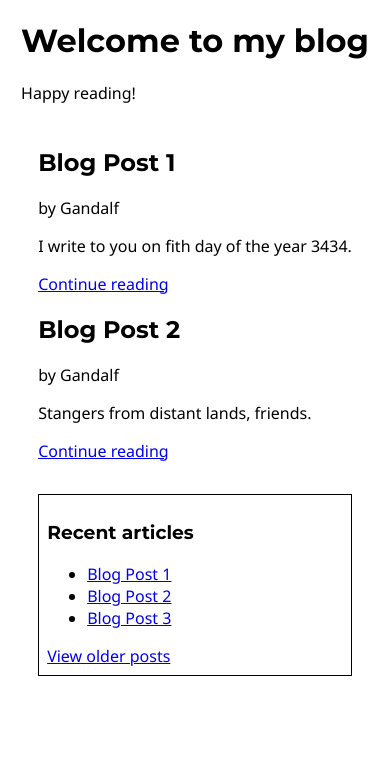
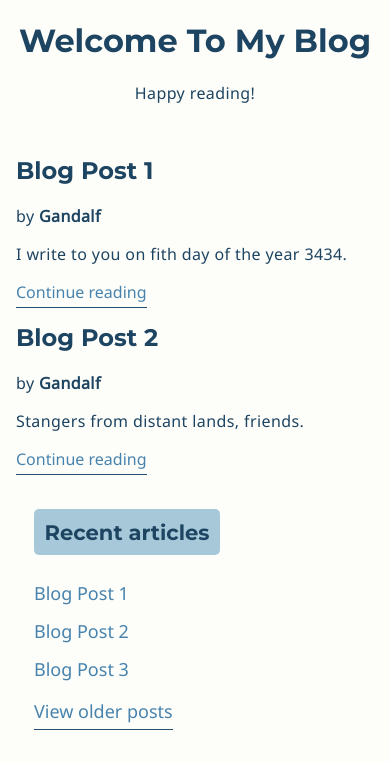
Before and after one commit to MauritzLM/blog-api-view, a React (Create React App) app: page / in a window 390 px wide. Shown: the top 762 px of the page. Built offline with nearby package versions, Linux system fonts and the light colour scheme; no server answers.

Commit message:
updated layouts for desktop and mobile

```diff
--- a/src/App.css
+++ b/src/App.css
@@ -10,13 +10,10 @@ html {
 body {
   font-size: 1.6rem;
   margin: 0;
+  background-color: #fdfdfa;
+  color: #1d4461;
 }
 
-#root {
-  display: flex;
-  flex-direction: column;
-  align-items: center;
-}
 
 /* Typography */
 h1,
@@ -26,19 +23,108 @@ h4 {
   font-family: 'Montserrat', sans-serif;
 }
 
+h1 {
+  text-transform: capitalize;
+}
+
+aside h3 {
+  margin-top: 0;
+
+}
+
+.comments-section h3 {
+  margin-bottom: 0;
+}
+
+p {
+  letter-spacing: .4px;
+}
+
+a {
+  text-decoration: none;
+  border-bottom: 1px solid #234E70;
+  padding-bottom: .3em;
+  color: #4783ad;
+  font-weight: 500;
+}
+
+
+ul a,
+header a,
+aside a {
+  border: none;
+  padding: 0;
+}
+
+a:hover {
+  border-bottom: none;
+  color: #234E70;
+}
+
+.author {
+  font-weight: bold;
+}
+
+/* ul {
+  padding-left: .5em;
+} */
+
+/* header */
+header {
+  text-align: center;
+}
+
+header a {
+  font-size: 2.2rem;
+  display: block;
+  text-align: left;
+  padding-left: .5em;
+}
+
 /* main */
 main {
   display: flex;
   flex-direction: column;
   gap: 2em;
-  max-width: 700px;
-  padding: .5em;
+  max-width: 1000px;
+  padding: 1em;
 }
 
 /* sidebar */
 aside {
+  padding: 1em;
+  /* border: 2px solid #1d43618e; */
+  font-size: 1.8rem;
+}
+
+aside h3 span {
   padding: .5em;
-  border: 1px solid;
+  background-color: #a6c8d8;
+  border-radius: 5px;
+}
+
+aside ul {
+  display: flex;
+  flex-direction: column;
+  gap: .8em;
+  list-style-type: none;
+  padding-left: 0;
+  margin-top: 2em;
+}
+
+.oldposts {
+  border-bottom: 1px solid #234E70;
+  padding-bottom: .3em;
+}
+
+/* all posts list */
+.post-list {
+  list-style-type: decimal;
+  padding-left: 1em;
+}
+
+.post-list p {
+  margin-top: .4em;
 }
 
 /* comments */
@@ -51,22 +137,47 @@ aside {
 .comments-container {
   display: flex;
   flex-direction: column;
-  gap: .5em;
+  gap: 1em;
 }
 
 .comment-card {
-  padding: .5em;
-  border: 1px solid;
+  padding: 1em;
+  background-color: #f7f6e7;
+  max-width: 550px;
+}
+
+.comment-card .comment-date {
+  font-style: italic;
 }
 
 /* new comment form */
 .comment-form {
   display: flex;
   flex-direction: column;
-  width: 300px;
+  max-width: 570px;
   gap: 1em;
-  border: 1px solid;
-  padding: .5em;
+  /* border: 1px solid; */
+  padding: 1em;
+  /* background-color: #FBF8BE; */
+}
+
+.comment-form input,
+.comment-form textarea {
+  padding: .2em;
+  font: inherit;
+  border: none;
+  margin-top: .2em;
+  background-color: #f7f6e7;
+}
+
+.comment-form button {
+  font: inherit;
+  padding: .4em .8em .5em .8em;
+  border: none;
+  cursor: pointer;
+  background-color: #234E70;
+  color: white;
+
 }
 
 .comment-form label {
@@ -74,8 +185,34 @@ aside {
   flex-direction: column;
 }
 
-.comment-form button {
-  width: 50%;
+/* Media queries */
+@media screen and (min-width: 750px) {
+  #root {
+    display: flex;
+    justify-content: center;
+    align-items: center;
+    position: relative;
+    flex-direction: column;
+  }
+
+  header a {
+    position: absolute;
+    top: .4em;
+    left: .4em;
+  }
+
+  main {
+    display: grid;
+    grid-template-areas: "article aside";
+    grid-template-columns: 2fr 1fr;
+  }
+
+  article {
+    grid-area: article;
+    margin-top: 2em;
+  }
+
+  aside {
+    grid-area: aside;
+  }
 }
-
-/* Media queries */
```
